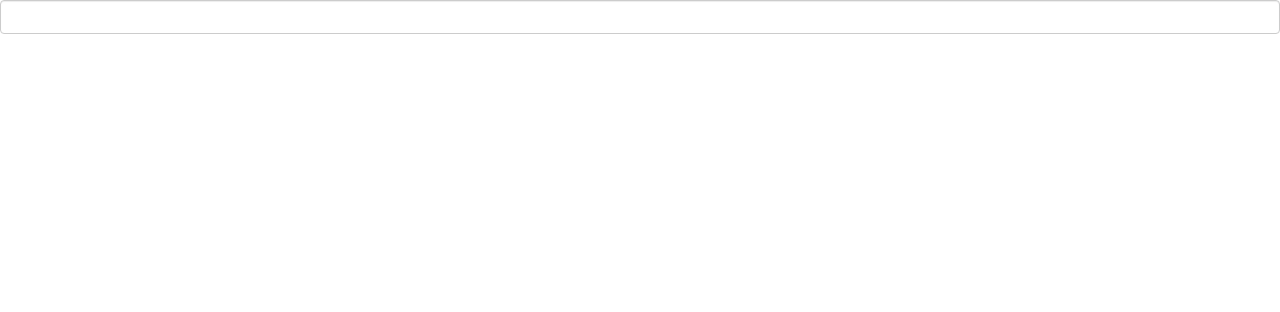
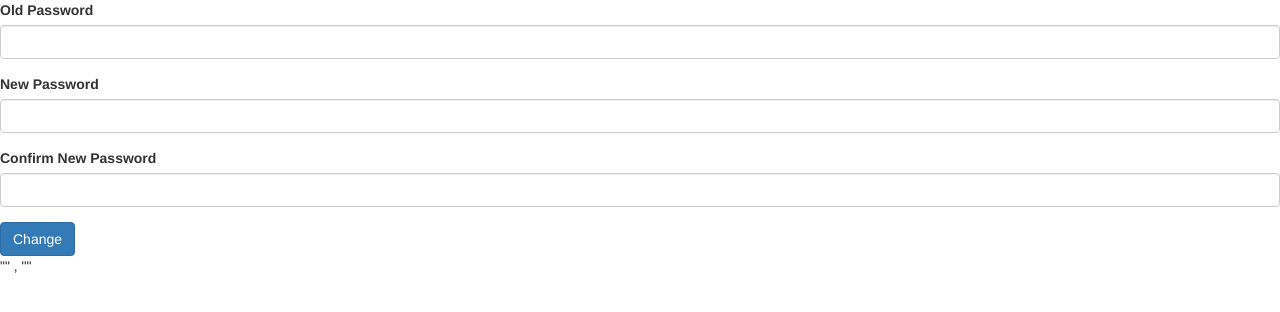
Before and after one commit to ami-friedman/AngularCourse, an Angular app in the folder hello-world/: page / in a window 1280 px wide. Shown: the top 312 px of the page. Built offline with nearby package versions, Linux system fonts and the light colour scheme.

Commit message:
Password Change assignment

```diff
--- a/hello-world/src/app/app.component.html
+++ b/hello-world/src/app/app.component.html
@@ -1 +1 @@
-<new-course-form></new-course-form>
+<password-changer></password-changer>
--- a/hello-world/src/app/app.module.ts
+++ b/hello-world/src/app/app.module.ts
@@ -12,6 +12,7 @@ import { ZippyComponent } from './zippy/zippy.component';
 import { CourseFormComponent } from './course-form/course-form.component';
 import { SignupFormComponent } from './signup-form/signup-form.component';
 import { NewCourseFormComponent } from './new-course-form/new-course-form.component';
+import { PasswordChangerComponent } from './password-changer/password-changer.component';
 
 @NgModule({
   declarations: [
@@ -23,7 +24,8 @@ import { NewCourseFormComponent } from './new-course-form/new-course-form.compon
     TitlecasePipe,
     ZippyComponent,
     CourseFormComponent,
-    NewCourseFormComponent
+    NewCourseFormComponent,
+    PasswordChangerComponent
   ],
   imports: [
     BrowserModule,
--- /dev/null
+++ b/hello-world/src/app/password-changer/password-changer.component.html
@@ -0,0 +1,36 @@
+<form [formGroup]="form">
+  <div class="form-group">
+    <label for="old">
+      Old Password
+    </label>
+    <input type="password" class="form-control" id="old" formControlName="old">
+    <div *ngIf="old.touched && old.invalid" class="alert alert-danger">
+      <div *ngIf="old.errors.required">Old password required</div>
+      <div *ngIf="old.errors.WrongPassowrd">Incorrect password</div>
+    </div>
+  </div>
+
+  <div class="form-group">
+    <label for="new">
+      New Password
+    </label>
+    <input type="password" class="form-control" id="new" formControlName="new">
+    <div *ngIf="new.touched && new.invalid" class="alert alert-danger">New password required</div>
+  </div>
+
+  <div class="form-group">
+    <label for="confirm">
+      Confirm New Password
+    </label>
+    <input type="password" class="form-control" id="confirm" formControlName="confirm">
+    <div *ngIf="confirm.touched && confirm.invalid" class="alert alert-danger">
+      <div *ngIf="confirm.errors.required">Confirm password required</div>
+    </div>
+    <div *ngIf="confirm.valid && (new.value !== confirm.value)" class="alert alert-danger">Passwords do not match</div>
+  </div>
+
+  <button class="btn btn-primary" type="submit">Change</button>
+
+  <div>{{ new.value | json }} , {{ confirm.value | json }}</div>
+
+</form>
--- /dev/null
+++ b/hello-world/src/app/password-changer/password-changer.component.ts
@@ -0,0 +1,29 @@
+import { PasswordValidator } from './password.validator';
+import { FormBuilder, Validators, AbstractControl, ValidationErrors, FormControl } from '@angular/forms';
+import { Component } from '@angular/core';
+
+
+@Component({
+  selector: 'password-changer',
+  templateUrl: './password-changer.component.html',
+  styleUrls: ['./password-changer.component.css']
+})
+export class PasswordChangerComponent {
+  form;
+
+  constructor(fb: FormBuilder) {
+    this.form = fb.group({
+      old: ['', Validators.required, PasswordValidator.correctPassword ],
+      new: ['', Validators.required],
+      confirm: ['', Validators.required],
+    });
+    console.log(this.form);
+   }
+
+   get old() { return this.form.get('old') as FormControl; }
+
+   get new() { return this.form.get('new') as FormControl; }
+
+   get confirm() { return this.form.get('confirm') as FormControl; }
+
+}
--- /dev/null
+++ b/hello-world/src/app/password-changer/password.validator.ts
@@ -0,0 +1,23 @@
+import { AbstractControl, ValidationErrors } from '@angular/forms';
+
+export class PasswordValidator {
+  static correctPassword(control: AbstractControl): ValidationErrors | null {
+    return new Promise( (resolve, reject) => {
+      if (control.value !== '1234') {
+        resolve({
+          WrongPassowrd: true,
+        });
+      }
+      resolve(null);
+    });
+  }
+
+  static passwordsMatch(control: AbstractControl): ValidationErrors | null {
+    if (control.value !== '1234') {
+      return {
+        passwordMissmatch: true,
+      };
+    }
+    return null;
+ }
+}
--- a/hello-world/src/app/signup-form/signup-form.component.ts
+++ b/hello-world/src/app/signup-form/signup-form.component.ts
@@ -1,5 +1,5 @@
 import { Component } from '@angular/core';
-import { FormGroup, FormControl, Validators } from '@angular/forms';
+import { FormGroup, FormControl, Validators, FormBuilder } from '@angular/forms';
 import { UsernameValidator } from './username.validators';
 
 
@@ -9,17 +9,21 @@ import { UsernameValidator } from './username.validators';
   styleUrls: ['./signup-form.component.css']
 })
 export class SignupFormComponent {
-  form = new FormGroup({
-    account: new FormGroup({
-      username: new FormControl('', [
+  form;
+
+  constructor(fb: FormBuilder) {
+    this.form = fb.group({
+      account: fb.group({
+        username: fb.control('', [
           Validators.required,
           Validators.minLength(3),
           UsernameValidator.cannotContainSpace
         ],
           UsernameValidator.shouldBeUnique),
-      password: new FormControl('', Validators.required)
+        password: fb.control('', Validators.required),
       })
     });
+  }
 
   get username() {
     return this.form.get('account.username');
```
Also changed, not shown: hello-world/src/app/password-changer/password-changer.component.css (added), 1 other file (tests, documents, lock files or other folders). Lines whose indentation alone changed are shown as unchanged.
